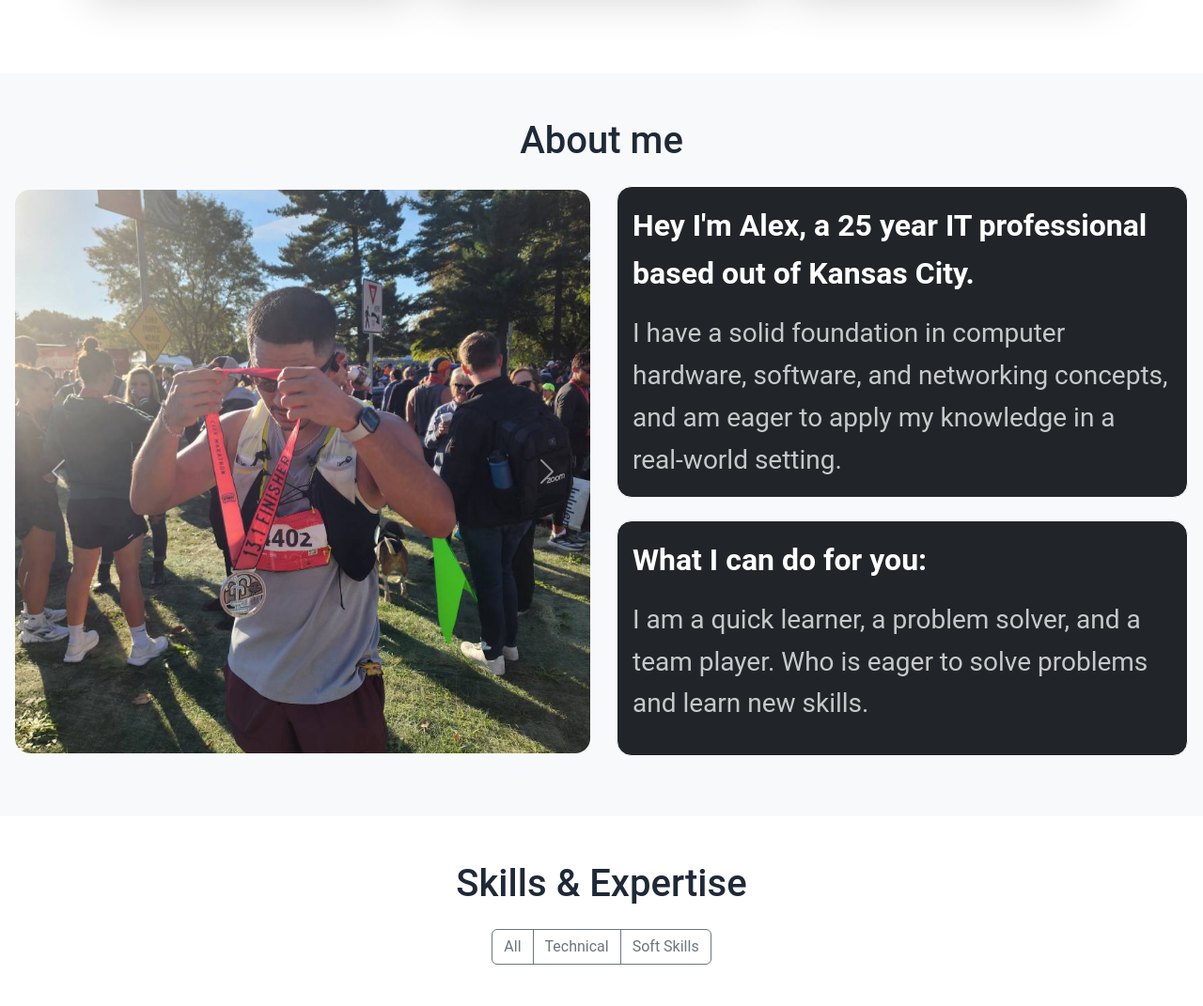
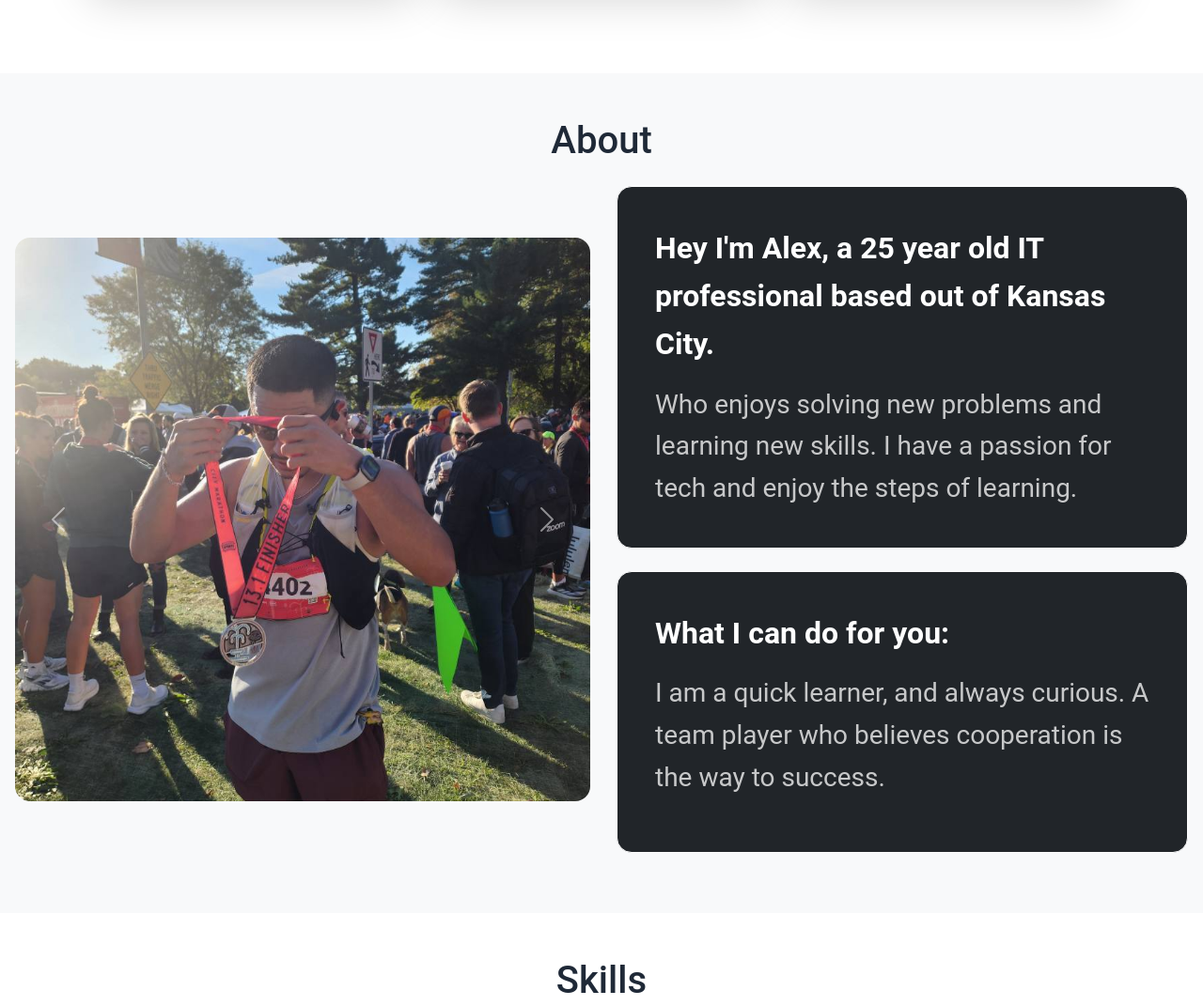
Before and after one commit to AlxMarz/studious-octo-palm-tree, a website: page index.html in a window 1280 px wide. Shown: the part 1320-2391 px from the top of the page at 94% size. Drawn offline with nearby package versions, Linux system fonts and the light colour scheme.

Commit message:
almost works

```diff
--- a/index.html
+++ b/index.html
@@ -54,7 +54,7 @@
 
     <section class="jumbotron text-center text-white d-flex flex-column justify-content-center fw-bold"
         style="min-height:100vh; background-image:linear-gradient(to bottom, #6bd370d6, #306f33d6,#0a0a0a); background-size: cover; background-position: center;">
-        <div class="circle-container d-flex mx-auto mb-4"id="circleContainer"></div>
+        <div class="circle-container d-flex mx-auto mb-4" id="circleContainer"></div>
         <container class="container p-2" id="nameTittle">
             <div class="jumbotron-heading">
                 <h1 class="display-1 text-center fw-medium p-3">Hello, my name is <strong>Alexander.</strong></h1>
@@ -71,7 +71,7 @@
 
     <!-- Projects Section -->
     <section class="container text-center px-4 py-5" id="projects">
-        <h2 class="section-title text-center fs-1">My Projects</h2>
+        <h2 class="section-title text-center fs-1">Projects</h2>
         <div class="row row-cols-1 row-cols-lg-3 align-items-stretch g-4 py-5">
             <!-- Project 1 -->
             <div class="col">
@@ -114,11 +114,9 @@
             </div>
         </div>
     </section>
-
-
     <!-- About Section -->
     <section class="container-fluid bg-light py-5" id="aboutMe">
-        <h2 class="section-title text-center fs-1 align-items-center justify-content-center">About me</h2>
+        <h2 class="section-title text-center fs-1 align-items-center justify-content-center">About</h2>
 
         <div class="row row-cols-1 row-cols-lg-2">
 
@@ -126,7 +124,6 @@
             <div class="col d-flex flex-column align-items-center justify-content-center ps-3">
                 <!-- add card here -->
                 <div class="rounded" style="width: 100%; height: auto;">
-
                     <div id="cara2" class="carousel slide shadow-xlg" data-bs-ride="carousel"
                         style="width: 100%; height: auto;">
                         <div class="carousel-inner">
@@ -136,12 +133,10 @@
                             </div>
                             <div class="carousel-item">
                                 <img src="./Assets/img/alx2.JPEG"
-                                    class="d-block w-100 carousel-img rounded-4 shadow-xlg"
-                                    alt="picture of alex run"
+                                    class="d-block w-100 carousel-img rounded-4 shadow-xlg" alt="picture of alex run"
                                     style="height: 600px; object-fit: cover;">
                             </div>
                         </div>
-
                         <button class="carousel-control-prev" type="button" data-bs-target="#cara2"
                             data-bs-slide="prev">
                             <span class="carousel-control-prev-icon " aria-hidden="true"></span>
@@ -156,52 +151,46 @@
                 </div>
             </div>
             <!-- end of image section -->
-
             <div class="col-12 col-md-6 p-3 d-flex align-items-center justify-content-center">
                 <div class="row g-4">
                     <!-- Remove col-12, add col-10 with offset -->
                     <div class="col-10 col-md-12 col-sm-6 mx-auto ">
                         <!-- summary -->
-                        <div class="text-bg-dark border border-white rounded-4 h-100">
-                            <div class="p-2 p-md-3">
+                        <div class="p-4 text-bg-dark border border-white rounded-4 h-100">
+                            <div class="p-md-3">
                                 <p class="lead fs-2 fw-bold mb-3" id="hey">
-                                    Hey I'm Alex, a 25 year IT professional based out of Kansas City.
+                                    Hey I'm Alex, a 25 year old IT professional based out of Kansas City.
                                 </p>
                                 <p class="fs-3 mb-0 opacity-75">
-                                    I have a solid foundation in computer hardware,
-                                    software, and networking concepts,
-                                    and am eager to apply my knowledge in a real-world setting.
+                                    Who enjoys solving new problems and learning new skills. I have a passion for tech and enjoy the steps of learning.
                                 </p>
                             </div>
                         </div>
                     </div>
-
                     <div class="col-10 col-md-12 col-sm-6 mx-auto" id="canDo">
-                        <div class="text-bg-dark border border-white rounded-4 h-100 ">
-                            <div class="p-2 p-md-3">
+                        <div class="p-4 text-bg-dark border border-white rounded-4 h-100 ">
+                            <div class="p-md-3">
                                 <p class="lead fs-2 fw-bold mb-3">
                                     What I can do for you:
                                 </p>
-                                <p class="fs-3 opacity-75" >
-                                    I am a quick learner, a problem solver, and a team player. Who is eager to solve problems and learn new skills.
-                                </p>
+                                <p class="fs-3 opacity-75">
+                                    I am a quick learner, and always curious. A team player who believes cooperation is
+                                    the way to success.
 
                             </div>
                         </div>
                     </div>
                 </div>
             </div>
-
-            <!-- leave these -->
         </div>
         </div>
         </div>
+        <!-- div hell  -->
     </section>
-
 
     <!-- skills tags section -->
     <section class="container-fluid px-4 py-5" id="skills">
-        <h2 class="section-title text-center fs-1 mb-4">Skills & Expertise</h2>
+        <h2 class="section-title text-center fs-1 mb-4">Skills</h2>
         <!-- Filter Buttons -->
         <div class=" d-flex justify-content-center mb-4">
             <div class="btn-group" role="group">
@@ -210,7 +199,6 @@
                 <button class="btn btn-outline-secondary" onclick="filterSkillsBadge('soft')">Soft Skills</button>
             </div>
         </div>
-
 
         <div class="row">
             <!-- Technical Skills -->
```
